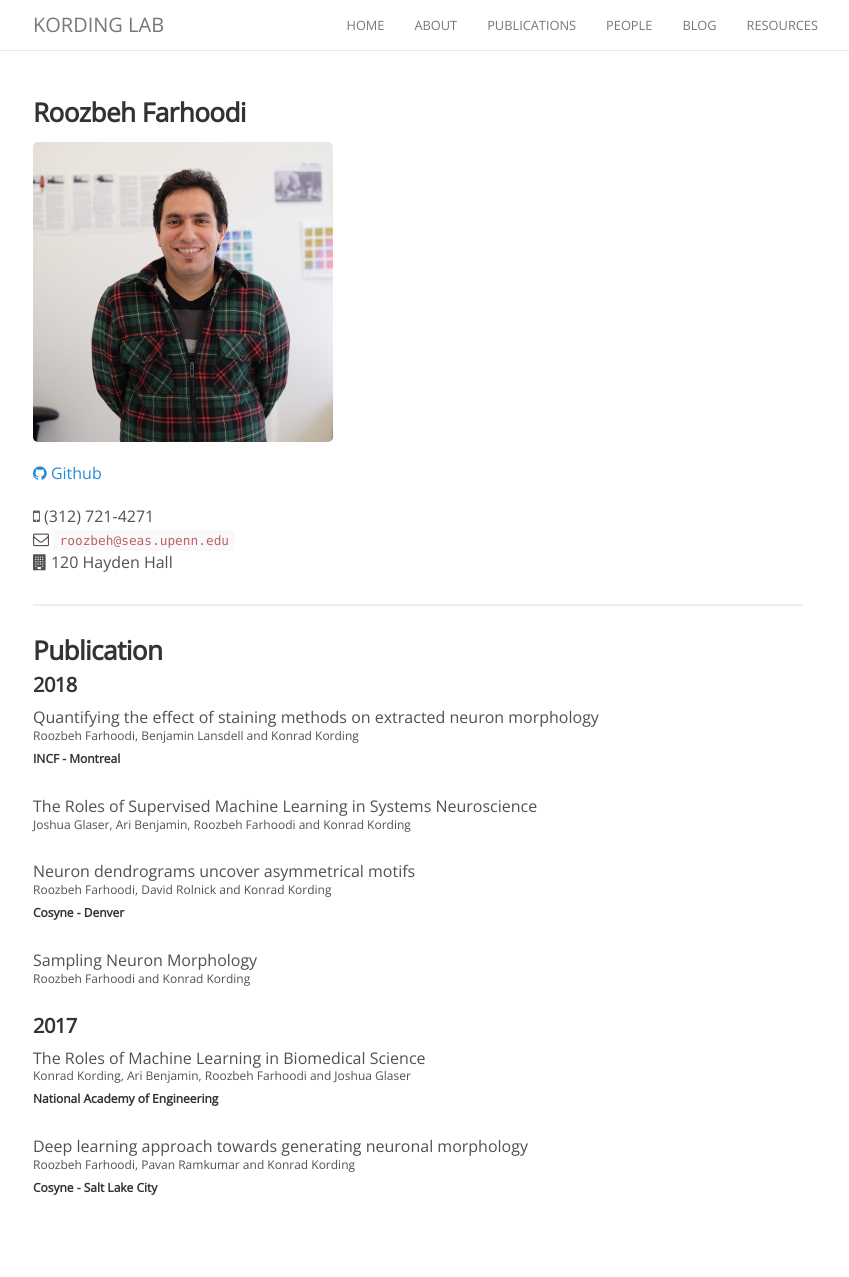
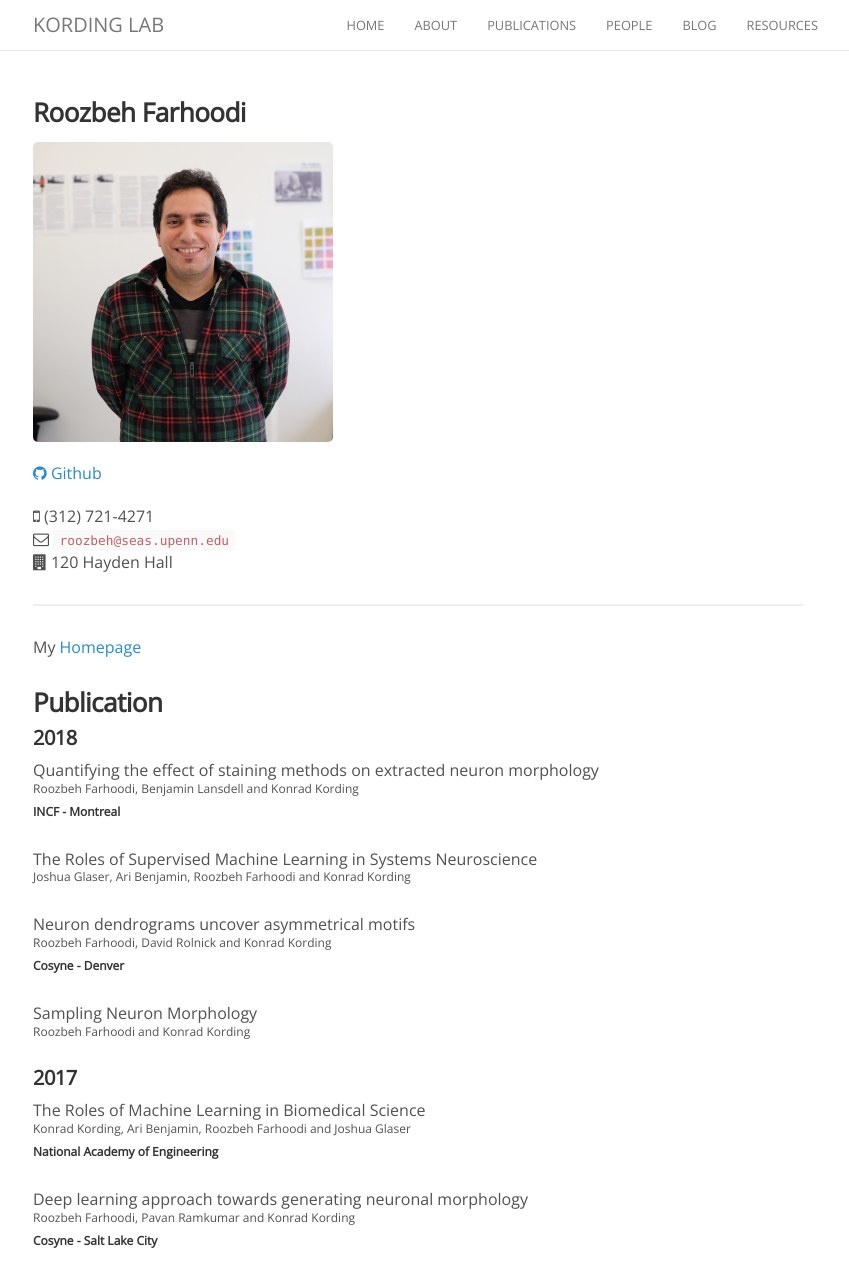
Before and after one commit to KordingLab/KordingLab.github.io, a Jekyll site: the page built from _people/roozbeh_farhoodi.md, in a window 1280 px wide and 1277 px high. Shown: the whole window, without its empty margins (222-1071 px from the left). Built offline with Jekyll 4.4.1, drawn with Linux system fonts in a browser that asks for light colours; nearby versions of some CDN libraries; comment, search, counter and statistics services are not loaded.

Commit message:
Update roozbeh_farhoodi.md

```diff
--- a/_people/roozbeh_farhoodi.md
+++ b/_people/roozbeh_farhoodi.md
@@ -16,6 +16,7 @@ joined: 2015
 
 
 <hr>
+My [Homepage](https://roozbehfarhoodi.github.io/)
 ### Publication
 
 ###### 2018
```
